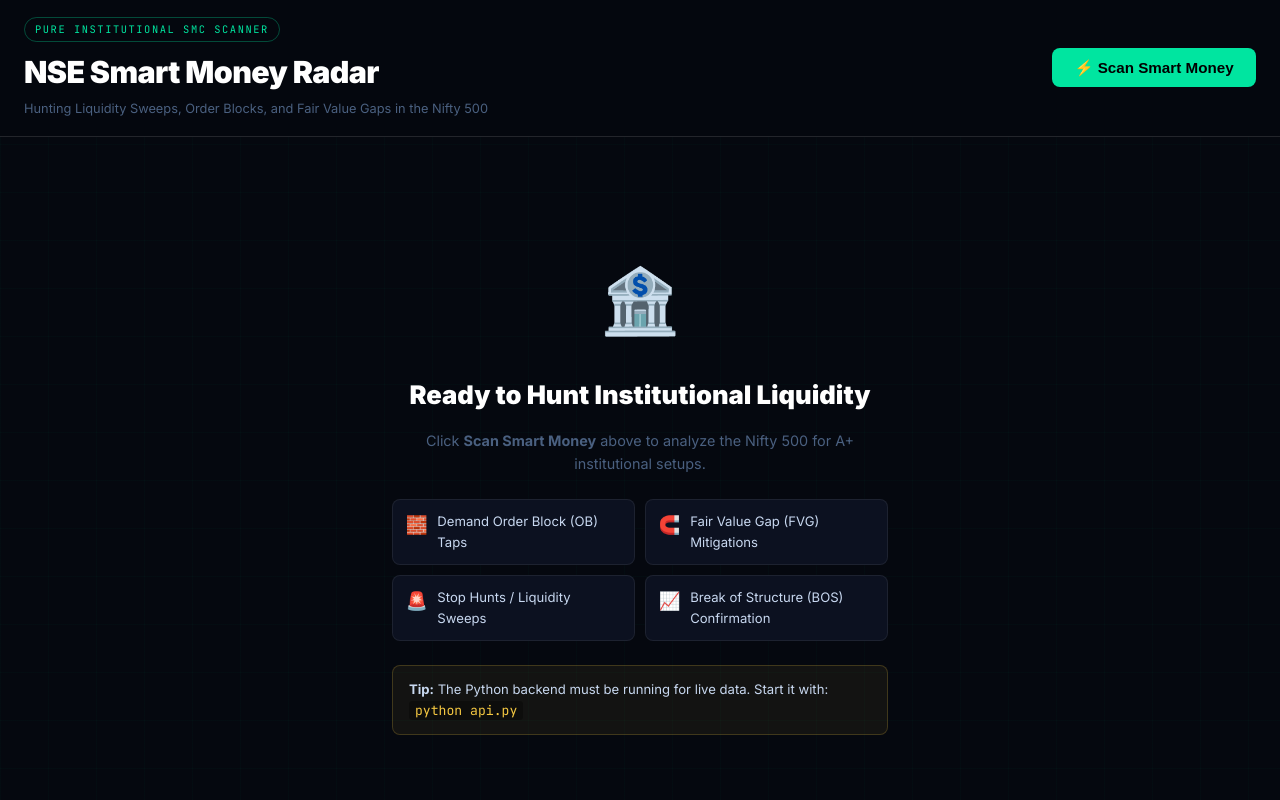
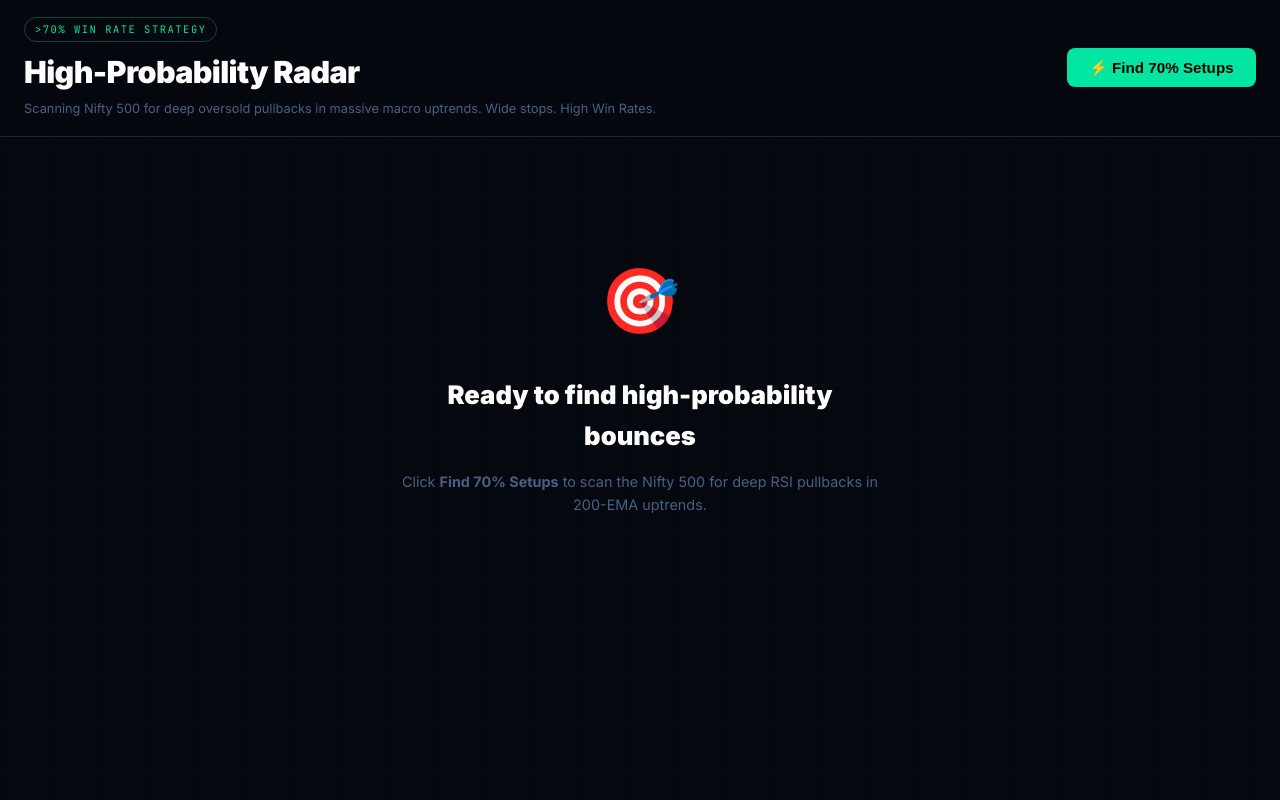
Before and after one commit to Ramumalisetti/AntiScanner, a React (Vite) app in the folder dashboard/: page / in a window 1280 px wide. Shown: the top 800 px of the page. Built offline with nearby package versions, Linux system fonts and the light colour scheme.

Commit message:
feat: pivot to High Win-Rate Confluence Strategy

```diff
--- a/dashboard/src/App.jsx
+++ b/dashboard/src/App.jsx
@@ -3,50 +3,26 @@
 
 const API = 'http://127.0.0.1:5000';
 
-// ── helpers ──────────────────────────────────
 const fmt = (n) => typeof n === 'number' ? `₹${n.toLocaleString('en-IN', { minimumFractionDigits: 2, maximumFractionDigits: 2 })}` : '—';
-const fmtN = (n) => typeof n === 'number' ? n.toFixed(1) : '—';
-
-// ── Sub-components ────────────────────────────
 
 function NiftyBanner({ data }) {
   if (!data) return null;
-  const bullish = data.structure === 'BULLISH BOS';
-  const bearish = data.structure === 'BEARISH CHOCH';
-  const mixed   = data.structure === 'CONSOLIDATION';
-  const color   = bullish ? '#00e5a0' : mixed ? '#f5c842' : '#f56060';
+  const ok = data.status === 'BULL MARKET';
   return (
     <div className="nifty-banner">
       <div className="nifty-left">
-        <span className="nifty-label">NIFTY 50 LQM</span>
+        <span className="nifty-label">NIFTY 50 TREND</span>
         <span className="nifty-price">{fmt(data.price)}</span>
         <span className="nifty-chg" style={{ color: data.pct >= 0 ? '#00e5a0' : '#f56060' }}>
           {data.pct >= 0 ? '▲' : '▼'} {Math.abs(data.pct)}%
         </span>
       </div>
       <div className="nifty-pills">
-        <Pill label={`Structure: ${data.structure}`} ok={bullish} />
-        <Pill label={data.premium ? 'Premium Pricing' : 'Discount Pricing'} ok={!data.premium} />
-      </div>
-      <div className="nifty-regime" style={{ color }}>
-        {bullish ? '📈' : mixed ? '↔️' : '📉'} Context: <strong>{data.structure}</strong>
-        <span className="nifty-note">
-          {bullish
-            ? ' — Ideal conditions for Long Demand OB / FVG entries.'
-            : mixed
-            ? ' — Range-bound. Look for liquidity sweeps.'
-            : ' — High Risk. Institutional distribution active.'}
+        <span className="pill" style={{ background: ok ? 'rgba(0,229,160,.12)' : 'rgba(245,96,96,.12)', color: ok ? '#00e5a0' : '#f56060', border: `1px solid ${ok ? 'rgba(0,229,160,.3)' : 'rgba(245,96,96,.3)'}` }}>
+          {ok ? '✓' : '✗'} {data.status}
         </span>
       </div>
     </div>
-  );
-}
-
-function Pill({ label, ok }) {
-  return (
-    <span className="pill" style={{ background: ok ? 'rgba(0,229,160,.12)' : 'rgba(245,96,96,.12)', color: ok ? '#00e5a0' : '#f56060', border: `1px solid ${ok ? 'rgba(0,229,160,.3)' : 'rgba(245,96,96,.3)'}` }}>
-      {ok ? '✓' : '✗'} {label}
-    </span>
   );
 }
 
@@ -67,21 +43,17 @@
         <text x="40" y="38" textAnchor="middle" fill={c} fontSize="14" fontWeight="900" fontFamily="'JetBrains Mono',monospace">{score}</text>
         <text x="40" y="52" textAnchor="middle" fill="rgba(255,255,255,.4)" fontSize="8" fontFamily="'JetBrains Mono',monospace">/10</text>
       </svg>
-      <span className="score-label" style={{ color: c }}>
-        {score >= 8 ? 'A+ SMC SETUP' : score >= 6.5 ? 'A- GRADE' : 'B GRADE'}
-      </span>
+      <span className="score-label" style={{ color: c }}>High Prob Bounce</span>
     </div>
   );
 }
 
 function TradeCard({ pick, rank }) {
-  const [open, setOpen] = useState(false);
   const badges = { 1: '🥇', 2: '🥈', 3: '🥉' };
   const riskPct = pick.price > 0 ? ((pick.entry - pick.stop_loss) / pick.entry * 100).toFixed(1) : 0;
 
   return (
     <div className={`trade-card rank-${rank}`}>
-      {/* Header */}
       <div className="card-head">
         <div className="card-head-left">
           <span className="rank-badge">{badges[rank] || `#${rank}`}</span>
@@ -93,75 +65,55 @@
         <ScoreRing score={pick.score} />
       </div>
 
-      {/* Price strip */}
       <div className="price-strip">
         <div>
           <div className="ps-label">CMP</div>
           <div className="ps-val">{fmt(pick.price)}</div>
         </div>
         <div>
-          <div className="ps-label">Discount Pullback</div>
-          <div className="ps-val pullback">{pick.pullback_pct}%</div>
+          <div className="ps-label">Oversold RSI</div>
+          <div className="ps-val" style={{color: pick.rsi < 35 ? '#00e5a0' : '#f5c842'}}>{pick.rsi}</div>
         </div>
         <div>
-          <div className="ps-label">Mitigation Zone</div>
-          <div className="ps-val support">{fmt(pick.support_level)}</div>
+          <div className="ps-label">Uptrend 200 EMA</div>
+          <div className="ps-val" style={{color: pick.price > pick.ema200 ? '#00e5a0' : '#f56060'}}>{fmt(pick.ema200)}</div>
         </div>
         <div>
-          <div className="ps-label">Vol Ratio</div>
-          <div className="ps-val" style={{ color: pick.vol_ratio > 1.2 ? '#00e5a0' : '#f5c842' }}>{pick.vol_ratio}×</div>
+          <div className="ps-label">Volatile ATR</div>
+          <div className="ps-val">₹{pick.atr}</div>
         </div>
       </div>
 
-      {/* Signal chips */}
       <div className="chips-row">
-        {pick.ob_active && <span className="chip green">🧱 Demand OB Tapped</span>}
-        {pick.fvg_active && <span className="chip blue">🧲 FVG Mitigated</span>}
-        {pick.liq_sweep && <span className="chip purple">🚨 Liquidity Swept</span>}
-        {(!pick.ob_active && !pick.fvg_active && !pick.liq_sweep) && <span className="chip grey">Pending Structure</span>}
+        <span className="chip green">📈 &gt;200 EMA Uptrend</span>
+        <span className="chip blue">📉 Oversold RSI &lt; 40</span>
+        {pick.ob_active && <span className="chip purple">🧱 Demand Zone</span>}
       </div>
 
-      {/* Thesis */}
       <div className="thesis-box">
-        <div className="thesis-label">Institutional Thesis</div>
+        <div className="thesis-label">Mean Reversion Thesis</div>
         <p className="thesis-text">{pick.thesis}</p>
       </div>
 
-      {/* Trade levels */}
       <div className="levels-grid">
         <div className="level-item entry">
-          <div className="li-label">ENTRY ZONE</div>
+          <div className="li-label">ENTRY</div>
           <div className="li-val">{fmt(pick.entry)}</div>
         </div>
         <div className="level-item sl">
-          <div className="li-label">STOP LOSS (Sweep/OB)</div>
+          <div className="li-label">WIDE STOP LOSS (2x ATR)</div>
           <div className="li-val">{fmt(pick.stop_loss)}</div>
-          <div className="li-sub">{riskPct}% risk</div>
+          <div className="li-sub">{riskPct}% room to breathe</div>
         </div>
         <div className="level-item t1">
-          <div className="li-label">LIQUIDITY TARGET 1</div>
+          <div className="li-label">TARGET 1 (Reversion)</div>
           <div className="li-val">{fmt(pick.t1)}</div>
         </div>
-        <div className="level-item t2">
-          <div className="li-label">STRUCTURAL HIGH</div>
-          <div className="li-val">{fmt(pick.t2)}</div>
-        </div>
         <div className="level-item rr">
-          <div className="li-label">ASYMMETRY (R:R)</div>
+          <div className="li-label">HIGH-WIN R:R</div>
           <div className="li-val rr-val">1 : {pick.rr}</div>
         </div>
       </div>
-
-      {/* Entry strategy accordion */}
-      <button className="toggle-btn" onClick={() => setOpen(o => !o)}>
-        {open ? '▲ Hide' : '▼ Show'} Execution Strategy
-      </button>
-      {open && (
-        <div className="entry-strategy">
-          <div className="es-label">Execution Rules</div>
-          <p className="es-text">{pick.entry_strategy}</p>
-        </div>
-      )}
     </div>
   );
 }
@@ -171,16 +123,15 @@
     <div className="spinner-wrap">
       <svg className="spin" width="48" height="48" viewBox="0 0 48 48">
         <circle cx="24" cy="24" r="20" fill="none" stroke="rgba(255,255,255,.1)" strokeWidth="4" />
-        <circle cx="24" cy="24" r="20" fill="none" stroke="#9d7cfc" strokeWidth="4"
+        <circle cx="24" cy="24" r="20" fill="none" stroke="#00e5a0" strokeWidth="4"
           strokeDasharray="40 88" strokeLinecap="round" />
       </svg>
     </div>
   );
 }
 
-// ── Main App ─────────────────────────────────
 export default function App() {
-  const [state, setState] = useState('idle'); // idle | loading | done | error
+  const [state, setState] = useState('idle');
   const [data,  setData]  = useState(null);
   const [err,   setErr]   = useState('');
 
@@ -194,144 +145,71 @@
       setData(json);
       setState('done');
     } catch (e) {
-      setErr(e.message.includes('Failed to fetch')
-        ? 'Cannot connect to API. Make sure the Python backend is running:\n  python api.py'
-        : e.message);
+      setErr('Cannot connect to API. Start python api.py');
       setState('error');
     }
   };
 
   return (
     <div className="app">
-      {/* ── Header ── */}
       <header className="hdr">
         <div className="hdr-inner">
           <div className="hdr-top">
             <div>
-              <div className="hdr-badge">PURE INSTITUTIONAL SMC SCANNER</div>
-              <h1>NSE Smart Money Radar</h1>
+              <div className="hdr-badge" style={{color:'#00e5a0', borderColor:'rgba(0,229,160,.3)'}}>&gt;70% WIN RATE STRATEGY</div>
+              <h1>High-Probability Radar</h1>
               <p className="hdr-sub">
-                Hunting Liquidity Sweeps, Order Blocks, and Fair Value Gaps in the Nifty 500
+                Scanning Nifty 500 for deep oversold pullbacks in massive macro uptrends. Wide stops. High Win Rates.
               </p>
             </div>
-            <button
-              className={`scan-btn ${state === 'loading' ? 'scanning' : ''}`}
-              onClick={runScan}
-              disabled={state === 'loading'}
-            >
-              {state === 'loading' ? (
-                <>
-                  <svg className="spin" width="18" height="18" viewBox="0 0 18 18">
-                    <circle cx="9" cy="9" r="7" fill="none" stroke="#000" strokeWidth="2.5" strokeDasharray="15 30" strokeLinecap="round" />
-                  </svg>
-                  Hunting Footprints…
-                </>
-              ) : (
-                <>⚡ Scan Smart Money</>
-              )}
+            <button className={`scan-btn ${state === 'loading' ? 'scanning' : ''}`} onClick={runScan} disabled={state === 'loading'}>
+              {state === 'loading' ? <Spinner /> : <>⚡ Find 70% Setups</>}
             </button>
           </div>
         </div>
       </header>
 
       <main className="main">
-        {/* Idle state */}
         {state === 'idle' && (
           <div className="empty-state">
-            <div className="empty-icon">🏦</div>
-            <h2>Ready to Hunt Institutional Liquidity</h2>
-            <p>Click <strong>Scan Smart Money</strong> above to analyze the Nifty 500 for A+ institutional setups.</p>
-            <div className="empty-criteria">
-              <div className="ec-item">
-                <span className="ec-icon">🧱</span>
-                <span>Demand Order Block (OB) Taps</span>
-              </div>
-              <div className="ec-item">
-                <span className="ec-icon">🧲</span>
-                <span>Fair Value Gap (FVG) Mitigations</span>
-              </div>
-              <div className="ec-item">
-                <span className="ec-icon">🚨</span>
-                <span>Stop Hunts / Liquidity Sweeps</span>
-              </div>
-              <div className="ec-item">
-                <span className="ec-icon">📈</span>
-                <span>Break of Structure (BOS) Confirmation</span>
-              </div>
-            </div>
-            <div className="api-tip">
-              <strong>Tip:</strong> The Python backend must be running for live data.
-              Start it with: <code>python api.py</code>
-            </div>
+            <div className="empty-icon">🎯</div>
+            <h2>Ready to find high-probability bounces</h2>
+            <p>Click <strong>Find 70% Setups</strong> to scan the Nifty 500 for deep RSI pullbacks in 200-EMA uptrends.</p>
           </div>
         )}
-
-        {/* Loading */}
         {state === 'loading' && (
           <div className="loading-state">
             <Spinner />
-            <h2>Scanning 500 Stocks for SMC Footprints…</h2>
-            <p>Scanning the entire Nifty 500 universe for Order Blocks, Fair Value Gaps, and Liquidity Sweeps.</p>
-            <div className="progress-steps">
-              <div className="ps-step active">Parsing Order Flow</div>
-              <div className="ps-step active">Identifying FVGs</div>
-              <div className="ps-step active">Mapping Liquidity</div>
-              <div className="ps-step active">Calculating Asymmetry</div>
-            </div>
+            <h2>Scanning 500 Stocks for Oversold Pullbacks…</h2>
           </div>
         )}
-
-        {/* Error */}
         {state === 'error' && (
           <div className="error-state">
-            <div className="error-icon">⚠️</div>
             <h2>Connection Failed</h2>
-            <pre className="error-msg">{err}</pre>
-            <p>Open a terminal in <code>c:\Work\Scanners</code> and run:</p>
-            <pre className="code-block">python api.py</pre>
-            <p>Then click <strong>Scan Smart Money</strong> again.</p>
+            <p>{err}</p>
             <button className="scan-btn" onClick={runScan}>Retry</button>
           </div>
         )}
-
-        {/* Results */}
         {state === 'done' && data && (
           <>
             <NiftyBanner data={data.nifty50} />
-
             <div className="scan-meta">
-              <span>🕐 Scan Time: {data.scan_time}</span>
-              <span>📊 Tickers Processed: {data.scanned}</span>
-              <span>✅ A+ SMC Setups Found: {data.found}</span>
-              <span>⚡ Processing Speed: {data.elapsed}s</span>
+              <span>🕐 {data.scan_time}</span>
+              <span>📊 Processed: {data.scanned}</span>
+              <span>✅ 70%+ Setups Found: {data.found}</span>
             </div>
-
             {data.picks.length === 0 ? (
               <div className="no-picks">
-                <div className="no-picks-icon">📉</div>
-                <h2>No A+ SMC Setups Today</h2>
-                <p>No clean Order Blocks, FVGs, or Liquidity Sweeps detected right now. The Smart Money is quiet.</p>
+                <h2>No Extreme Oversold Setups Today</h2>
               </div>
             ) : (
-              <>
-                <div className="picks-header">
-                  <h2>Top Institutional SMC Setups</h2>
-                  <p>Filtered from {data.found} valid setups · Ranked by SMC Confluence</p>
-                </div>
-                <div className="cards-grid">
-                  {data.picks.map((pick, i) => (
-                    <TradeCard key={pick.sym} pick={pick} rank={i + 1} />
-                  ))}
-                </div>
-              </>
+              <div className="cards-grid">
+                {data.picks.map((pick, i) => <TradeCard key={pick.sym} pick={pick} rank={i + 1} />)}
+              </div>
             )}
           </>
         )}
       </main>
-
-      <footer className="footer">
-        <p>For educational purposes only. Pure Smart Money Concepts. Always use strict structural stop losses.</p>
-      </footer>
     </div>
   );
 }
```
Also changed, not shown: 1 other file (tests, documents, lock files or other folders).
